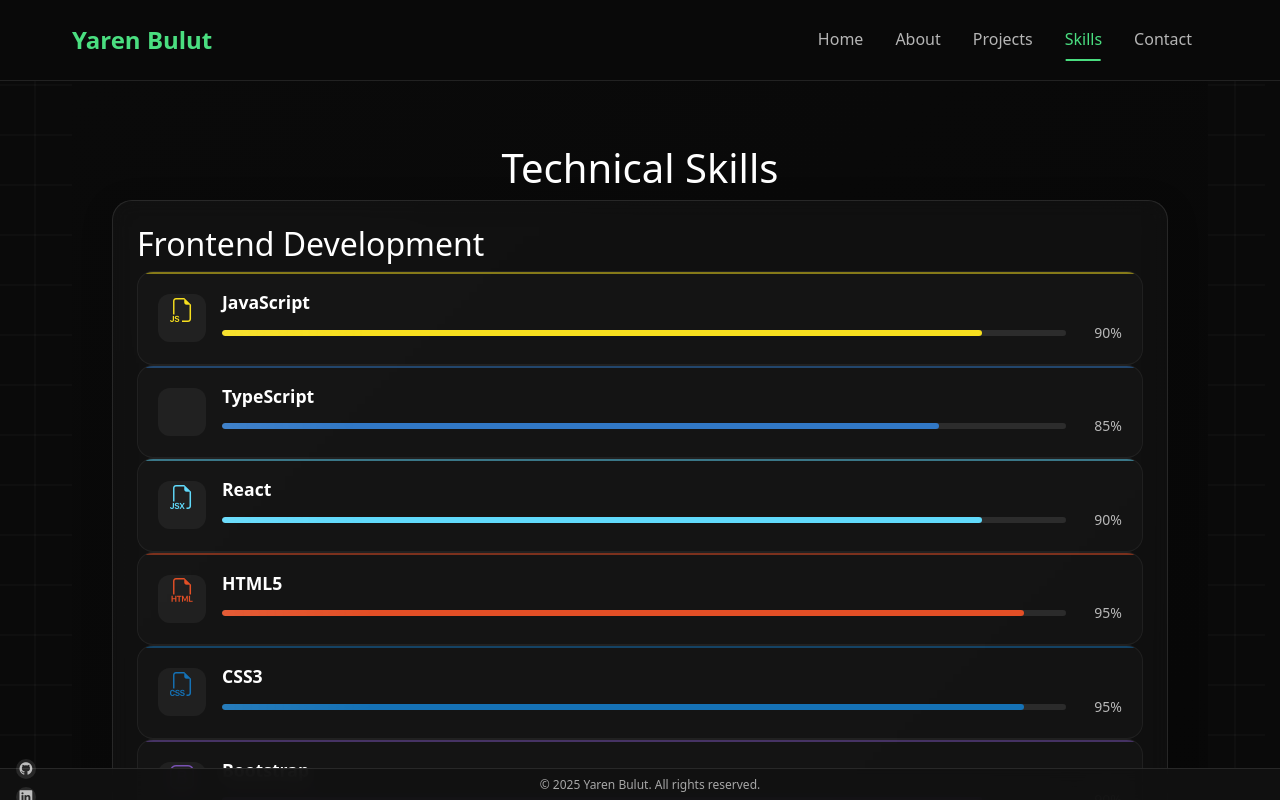
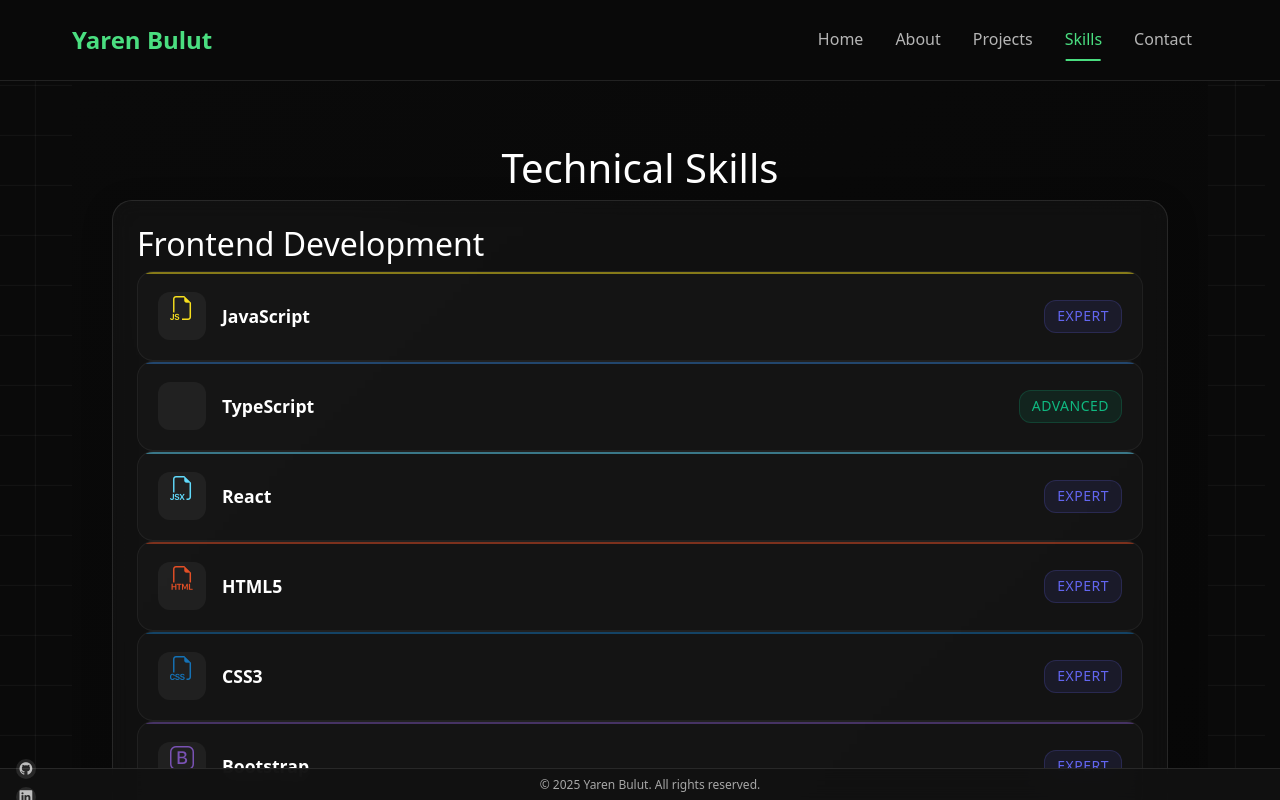
Before and after one commit to yarenbulut/myPortfolio, a React (Vite) app: page /skills in a window 1280 px wide. Shown: the top 800 px of the page. Built offline with nearby package versions, Linux system fonts and the light colour scheme; the HTML template or start-up script is replaced by a standard one.

Commit message:
Update skills section with proficiency levels instead of percentages

```diff
--- a/src/pages/skills/index.tsx
+++ b/src/pages/skills/index.tsx
@@ -1,58 +1,72 @@
 import { motion } from 'framer-motion';
 import './style.css';
 
+type ProficiencyLevel = 'Beginner' | 'Intermediate' | 'Advanced' | 'Expert';
+
+interface Skill {
+  name: string;
+  level: ProficiencyLevel;
+  icon: string;
+  color: string;
+}
+
+interface SkillCategory {
+  category: string;
+  items: Skill[];
+}
+
 const Skills = () => {
-  const skills = [
+  const skills: SkillCategory[] = [
     {
       category: 'Frontend Development',
       items: [
-        { name: 'JavaScript', level: 90, icon: 'bi bi-filetype-js', color: '#F7DF1E' },
-        { name: 'TypeScript', level: 85, icon: 'bi bi-filetype-ts', color: '#3178C6' },
-        { name: 'React', level: 90, icon: 'bi bi-filetype-jsx', color: '#61DAFB' },
-        { name: 'HTML5', level: 95, icon: 'bi bi-filetype-html', color: '#E34F26' },
-        { name: 'CSS3', level: 95, icon: 'bi bi-filetype-css', color: '#1572B6' },
-        { name: 'Bootstrap', level: 90, icon: 'bi bi-bootstrap', color: '#7952B3' },
-        { name: 'Tailwind CSS', level: 80, icon: 'bi bi-wind', color: '#38B2AC' },
+        { name: 'JavaScript', level: 'Expert', icon: 'bi bi-filetype-js', color: '#F7DF1E' },
+        { name: 'TypeScript', level: 'Advanced', icon: 'bi bi-filetype-ts', color: '#3178C6' },
+        { name: 'React', level: 'Expert', icon: 'bi bi-filetype-jsx', color: '#61DAFB' },
+        { name: 'HTML5', level: 'Expert', icon: 'bi bi-filetype-html', color: '#E34F26' },
+        { name: 'CSS3', level: 'Expert', icon: 'bi bi-filetype-css', color: '#1572B6' },
+        { name: 'Bootstrap', level: 'Expert', icon: 'bi bi-bootstrap', color: '#7952B3' },
+        { name: 'Tailwind CSS', level: 'Advanced', icon: 'bi bi-wind', color: '#38B2AC' },
       ],
     },
     {
       category: 'Backend Development',
       items: [
-        { name: 'Python', level: 85, icon: 'bi bi-filetype-py', color: '#3776AB' },
-        { name: 'Java', level: 80, icon: 'bi bi-filetype-java', color: '#007396' },
-        { name: 'C/C++', level: 75, icon: 'bi bi-filetype-c', color: '#00599C' },
-        { name: 'Node.js', level: 80, icon: 'bi bi-filetype-js', color: '#339933' },
-        { name: 'Express.js', level: 75, icon: 'bi bi-filetype-js', color: '#000000' },
-        { name: 'Spring Boot', level: 70, icon: 'bi bi-spring', color: '#6DB33F' },
+        { name: 'Python', level: 'Advanced', icon: 'bi bi-filetype-py', color: '#3776AB' },
+        { name: 'Java', level: 'Advanced', icon: 'bi bi-filetype-java', color: '#007396' },
+        { name: 'C/C++', level: 'Intermediate', icon: 'bi bi-filetype-c', color: '#00599C' },
+        { name: 'Node.js', level: 'Advanced', icon: 'bi bi-filetype-js', color: '#339933' },
+        { name: 'Express.js', level: 'Intermediate', icon: 'bi bi-filetype-js', color: '#000000' },
+        { name: 'Spring Boot', level: 'Intermediate', icon: 'bi bi-spring', color: '#6DB33F' },
       ],
     },
     {
       category: 'Database & ORM',
       items: [
-        { name: 'SQL', level: 85, icon: 'bi bi-database', color: '#4479A1' },
-        { name: 'MongoDB', level: 80, icon: 'bi bi-database', color: '#47A248' },
-        { name: 'PostgreSQL', level: 75, icon: 'bi bi-database', color: '#336791' },
-        { name: 'Prisma', level: 70, icon: 'bi bi-database', color: '#2D3748' },
-        { name: 'Mongoose', level: 75, icon: 'bi bi-database', color: '#880000' },
+        { name: 'SQL', level: 'Advanced', icon: 'bi bi-database', color: '#4479A1' },
+        { name: 'MongoDB', level: 'Advanced', icon: 'bi bi-database', color: '#47A248' },
+        { name: 'PostgreSQL', level: 'Intermediate', icon: 'bi bi-database', color: '#336791' },
+        { name: 'Prisma', level: 'Intermediate', icon: 'bi bi-database', color: '#2D3748' },
+        { name: 'Mongoose', level: 'Intermediate', icon: 'bi bi-database', color: '#880000' },
       ],
     },
     {
       category: 'Cloud & DevOps',
       items: [
-        { name: 'AWS', level: 75, icon: 'bi bi-cloud', color: '#FF9900' },
-        { name: 'EC2', level: 70, icon: 'bi bi-hdd-network', color: '#FF9900' },
-        { name: 'S3', level: 70, icon: 'bi bi-hdd-stack', color: '#FF9900' },
-        { name: 'Docker', level: 75, icon: 'bi bi-box', color: '#2496ED' },
-        { name: 'Git', level: 85, icon: 'bi bi-git', color: '#F05032' },
-        { name: 'CI/CD', level: 70, icon: 'bi bi-arrow-repeat', color: '#2088FF' },
+        { name: 'AWS', level: 'Intermediate', icon: 'bi bi-cloud', color: '#FF9900' },
+        { name: 'EC2', level: 'Intermediate', icon: 'bi bi-hdd-network', color: '#FF9900' },
+        { name: 'S3', level: 'Intermediate', icon: 'bi bi-hdd-stack', color: '#FF9900' },
+        { name: 'Docker', level: 'Intermediate', icon: 'bi bi-box', color: '#2496ED' },
+        { name: 'Git', level: 'Advanced', icon: 'bi bi-git', color: '#F05032' },
+        { name: 'CI/CD', level: 'Intermediate', icon: 'bi bi-arrow-repeat', color: '#2088FF' },
       ],
     },
     {
       category: 'Machine Learning & AI',
       items: [
-        { name: 'PyTorch', level: 70, icon: 'bi bi-cpu', color: '#EE4C2C' },
-        { name: 'TensorFlow', level: 65, icon: 'bi bi-cpu', color: '#FF6F00' },
-        { name: 'Scikit-learn', level: 75, icon: 'bi bi-graph-up', color: '#F7931E' },
+        { name: 'PyTorch', level: 'Intermediate', icon: 'bi bi-cpu', color: '#EE4C2C' },
+        { name: 'TensorFlow', level: 'Beginner', icon: 'bi bi-cpu', color: '#FF6F00' },
+        { name: 'Scikit-learn', level: 'Intermediate', icon: 'bi bi-graph-up', color: '#F7931E' },
       ],
     },
   ];
@@ -90,7 +104,7 @@ const Skills = () => {
                 {category.items.map((skill, skillIndex) => (
                   <motion.div
                     key={skillIndex}
-                    whileHover={{ scale: 1.02, y: -5 }}
+                    whileHover={{ scale: 1.02 }}
                     className="skill-card"
                     style={{ '--skill-color': skill.color } as React.CSSProperties}
                   >
@@ -100,16 +114,8 @@ const Skills = () => {
                       </div>
                       <div className="skill-info">
                         <h3 className="skill-name">{skill.name}</h3>
-                        <div className="skill-level">
-                          <div className="skill-level-bar">
-                            <motion.div
-                              initial={{ width: 0 }}
-                              animate={{ width: `${skill.level}%` }}
-                              transition={{ duration: 1, delay: 0.5 + skillIndex * 0.1 }}
-                              className="skill-level-progress"
-                            />
-                          </div>
-                          <span className="skill-level-text">{skill.level}%</span>
+                        <div className={`skill-level ${skill.level.toLowerCase()}`}>
+                          {skill.level}
                         </div>
                       </div>
                     </div>
--- a/src/pages/skills/style.css
+++ b/src/pages/skills/style.css
@@ -83,66 +83,49 @@
 
 .skill-info {
   flex: 1;
+  display: flex;
+  justify-content: space-between;
+  align-items: center;
 }
 
 .skill-name {
   font-size: 1.1rem;
   font-weight: 600;
   color: var(--text-primary);
-  margin-bottom: 0.5rem;
+  margin: 0;
 }
 
 .skill-level {
-  display: flex;
-  align-items: center;
-  gap: 1rem;
+  font-size: 0.875rem;
+  font-weight: 500;
+  padding: 0.25rem 0.75rem;
+  border-radius: 12px;
+  text-transform: uppercase;
+  letter-spacing: 0.5px;
 }
 
-.skill-level-bar {
-  flex: 1;
-  height: 6px;
-  background: rgba(255, 255, 255, 0.1);
-  border-radius: 3px;
-  overflow: hidden;
+.skill-level.beginner {
+  background: rgba(239, 68, 68, 0.1);
+  color: #ef4444;
+  border: 1px solid rgba(239, 68, 68, 0.2);
 }
 
-.skill-level-progress {
-  height: 100%;
-  background: var(--skill-color);
-  border-radius: 3px;
-  position: relative;
+.skill-level.intermediate {
+  background: rgba(245, 158, 11, 0.1);
+  color: #f59e0b;
+  border: 1px solid rgba(245, 158, 11, 0.2);
 }
 
-.skill-level-progress::after {
-  content: '';
-  position: absolute;
-  top: 0;
-  left: 0;
-  right: 0;
-  bottom: 0;
-  background: linear-gradient(
-    90deg,
-    transparent 0%,
-    rgba(255, 255, 255, 0.2) 50%,
-    transparent 100%
-  );
-  animation: shimmer 2s infinite;
+.skill-level.advanced {
+  background: rgba(16, 185, 129, 0.1);
+  color: #10b981;
+  border: 1px solid rgba(16, 185, 129, 0.2);
 }
 
-.skill-level-text {
-  font-size: 0.875rem;
-  color: var(--text-secondary);
-  min-width: 40px;
-  text-align: right;
-}
-
-@keyframes shimmer {
-  0% {
-    transform: translateX(-100%);
-  }
-  100% {
-    transform: translateX(100%);
-  }
+.skill-level.expert {
+  background: rgba(99, 102, 241, 0.1);
+  color: #6366f1;
+  border: 1px solid rgba(99, 102, 241, 0.2);
 }
 
 @media (max-width: 768px) {
@@ -189,7 +172,8 @@
     font-size: 1rem;
   }
 
-  .skill-level-text {
+  .skill-level {
     font-size: 0.75rem;
+    padding: 0.2rem 0.5rem;
   }
 }
```
